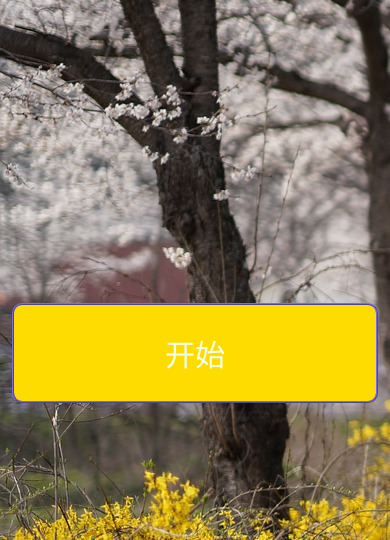
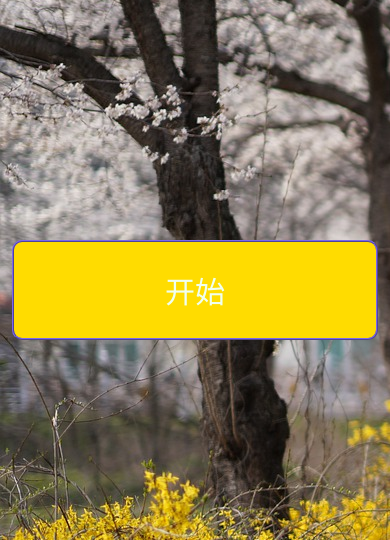
Before and after one commit to SuperH-0630/HGSSystem, a Python web app: template app/templates/hello/start.html in a window 390 px wide. Shown: the part 304-844 px from the top of the page. Run offline with Jinja, Linux system fonts and the light colour scheme; the template is opened without the code that fills it, so the values that code supplies are empty.

Commit message:
feat: 调整start页面的按钮

```diff
--- a/app/static/styles/base.css
+++ b/app/static/styles/base.css
@@ -51,6 +51,7 @@ nav.nav-top {
     display: block;
     float: left;
 
+    text-align: center;
     font-size: 25px;
     line-height: 80px;
     font-weight: bold;
--- a/app/static/styles/hello/start.css
+++ b/app/static/styles/hello/start.css
@@ -31,7 +31,7 @@ body {
     border-style: ridge;
     border-color: rgb(123, 104, 238);
 
-    margin-top: 300px;
+    bottom: 200px;
 
     color: #F0FFF0;
     background-color: #FFDC00;
@@ -42,7 +42,7 @@ body {
     transition: width 1s, height 1s,
     left 1s, border-radius 1s,
     background-color 1s, color 1s,
-    font-size 1s, margin-top 1s;
+    font-size 1s, bottom 1s;
 }
 
 @media all and (max-width: 992px) {
@@ -62,7 +62,7 @@ body {
         left: 40%;
         width: 20%;
         height: 150px;
-        margin-top: 275px;
+        bottom: 175px;
         border-radius: 30px;
 
         color: black;
```
